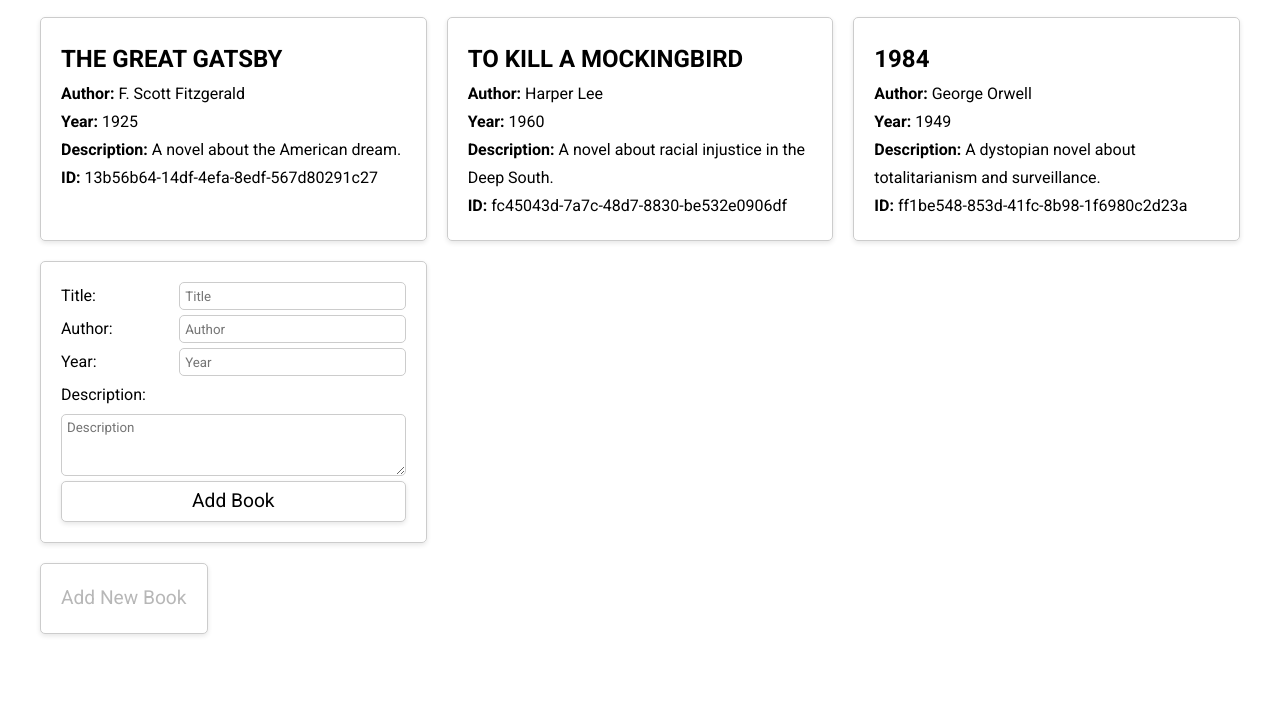
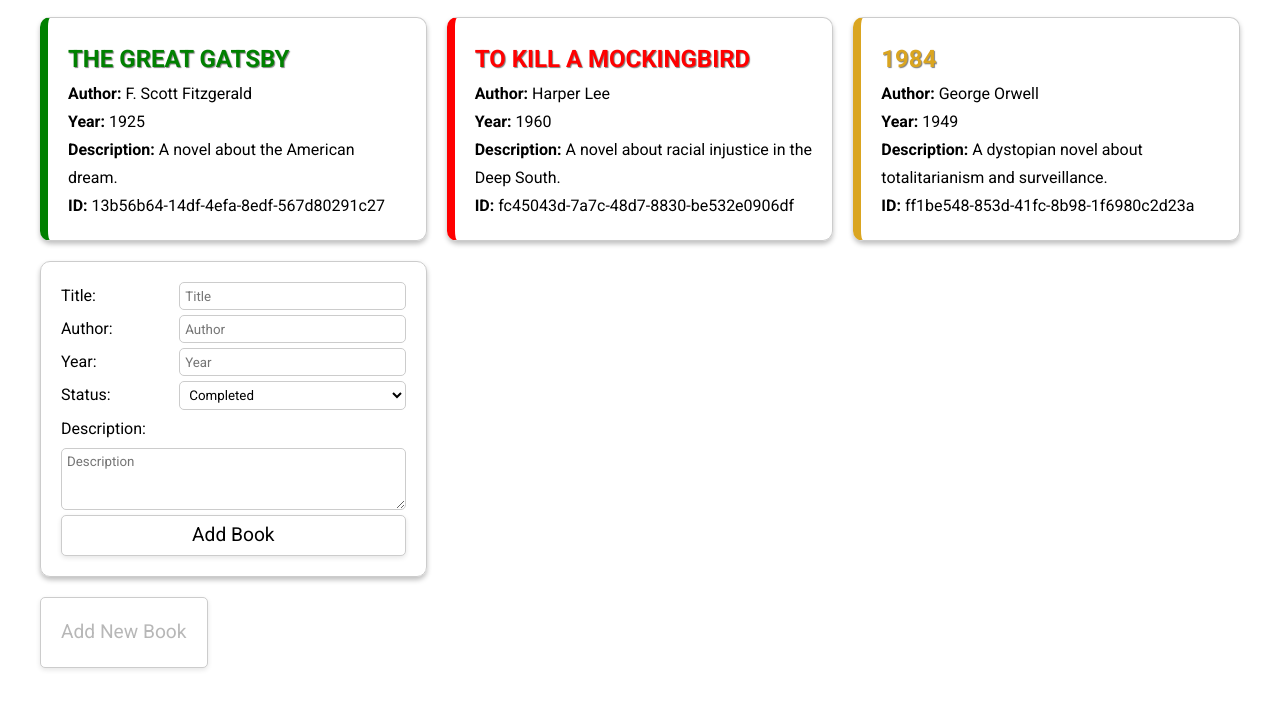
Before and after one commit to SelimMS/library, a plain HTML site: page index.html in a window 1280 px wide. Both pictures are taken after a click on the button "Add New Book". Shown: the part 80-788 px from the top of the page. Drawn offline with Linux system fonts and the light colour scheme.

Commit message:
Added colour coding to the read status of the books. Can add the read status with a drop down when adding a new book.

```diff
--- a/script.js
+++ b/script.js
@@ -3,26 +3,28 @@ const books = document.querySelector('.books')
 
 const myLibrary = [];
 
-function Book(title, author, year, description) {
+function Book(title, author, year, description, status) {
   this.title = title;
   this.author = author;
   this.year = year;
-  this.description = description
+  this.description = description;
+  this.status = status;
   this.id = crypto.randomUUID()
 }
 
-function addBookToLibrary(title, author, year, description) {
-  const newBook = new Book(title, author, year, description)
+function addBookToLibrary(title, author, year, description, status) {
+  const newBook = new Book(title, author, year, description, status)
   myLibrary.push(newBook)
 }
-addBookToLibrary('The Great Gatsby', 'F. Scott Fitzgerald', 1925, 'A novel about the American dream.')
-addBookToLibrary('To Kill a Mockingbird', 'Harper Lee', 1960, 'A novel about racial injustice in the Deep South.')
-addBookToLibrary('1984', 'George Orwell', 1949, 'A dystopian novel about totalitarianism and surveillance.')
+addBookToLibrary('The Great Gatsby', 'F. Scott Fitzgerald', 1925, 'A novel about the American dream.', 'read')
+addBookToLibrary('To Kill a Mockingbird', 'Harper Lee', 1960, 'A novel about racial injustice in the Deep South.', 'notRead')
+addBookToLibrary('1984', 'George Orwell', 1949, 'A dystopian novel about totalitarianism and surveillance.', 'reading')
 
 for (let i = 0; i < myLibrary.length; i++) {
   const book = myLibrary[i]
   const bookElement = document.createElement('div')
   bookElement.classList.add('book')
+  bookElement.classList.add(book.status)
   bookElement.innerHTML = `
   <h2 id='title'>${book.title}</h2>
   <p><strong>Author:</strong> ${book.author}</p>
@@ -51,7 +53,13 @@ newBookBtn.addEventListener('click', () => {
     <label for="authorInput">Author:</label>
     <input type="text" id="authorInput" placeholder="Author" required>
     <label for="yearInput">Year:</label>
-    <input type="number" id="yearInput" placeholder="Year" required>
+    <input type="number" id="yearInput" placeholder="Year" min="0" max="2026" required>
+    <label for="status">Status:</label>
+    <select id="status" name="status">
+      <option value="read">Completed</option>
+      <option value="notRead">Plan to read</option>
+      <option value="reading">Reading</option>
+    </select>
     <label for="descriptionInput">Description:</label>
     <textarea id="descriptionInput" placeholder="Description" required></textarea>
     <input type="button" id="saveBtn" value="Add Book">
@@ -62,6 +70,7 @@ newBookBtn.addEventListener('click', () => {
     const author = bookElement.querySelector('#authorInput').value
     const year = bookElement.querySelector('#yearInput').value
     const description = bookElement.querySelector('#descriptionInput').value
+    const status = bookElement.querySelector('#status').value
     if (!title || !author || !year || !description) {
       bookElement.querySelector('#titleInput').style.borderColor = title ? '#ccc' : 'red'
       bookElement.querySelector('#authorInput').style.borderColor = author ? '#ccc' : 'red'
@@ -70,7 +79,7 @@ newBookBtn.addEventListener('click', () => {
     } else {
       newBookBtn.disabled = false
       if (title && author && year && description) {
-        addBookToLibrary(title, author, year, description)
+        addBookToLibrary(title, author, year, description, status)
         const newBook = myLibrary[myLibrary.length - 1]
         bookElement.innerHTML = `
           <h2 id='title'>${newBook.title}</h2>
@@ -80,6 +89,7 @@ newBookBtn.addEventListener('click', () => {
           <p><strong>ID:</strong> ${newBook.id}</p>`
       }
       bookElement.classList.remove('bookForm')
+      bookElement.classList.add(status)
     }
     bookCount.innerHTML = `Total Books: <strong>${myLibrary.length}</strong>`
   })
--- a/styles.css
+++ b/styles.css
@@ -46,8 +46,8 @@
 .book {
   border: 1px solid #ccc;
   padding: 20px;
-  border-radius: 5px;
-  box-shadow: 0 2px 5px rgba(0, 0, 0, 0.1);
+  border-radius: 10px;
+  box-shadow: 0px 3px 5px rgba(0, 0, 0, 0.25);
   line-height: 1.75;
 }
 
@@ -55,6 +55,86 @@
   font-size: 1.5em;
   font-family: "Roboto", sans-serif;
   text-transform: uppercase;
+}
+
+/* Book Statuses */
+
+.read {
+  border: 1px solid #ccc;
+  border-radius: 10px;
+  padding: 20px;
+  border-left: 8px solid green;
+  box-shadow: 0px 3px 5px rgba(0, 0, 0, 0.25);
+  line-height: 1.75;
+}
+
+.notRead {
+  border: 1px solid #ccc;
+  border-radius: 10px;
+  padding: 20px;
+  border-left: 8px solid red;
+  box-shadow: 0px 3px 5px rgba(0, 0, 0, 0.25);
+  line-height: 1.75;
+}
+
+.reading {
+  border: 1px solid #ccc;
+  border-radius: 10px;
+  padding: 20px;
+  border-left: 8px solid goldenrod;
+  box-shadow: 0px 3px 5px rgba(0, 0, 0, 0.25);
+  line-height: 1.75;
+}
+
+.read #title {
+  font-size: 1.5em;
+  font-family: "Roboto", sans-serif;
+  text-transform: uppercase;
+  color: green;
+  text-shadow: 1px 1px 1px rgba(0, 0, 0, 0.5);
+}
+
+.notRead #title {
+  font-size: 1.5em;
+  font-family: "Roboto", sans-serif;
+  text-transform: uppercase;
+  color: red;
+  text-shadow: 1px 1px 1px rgba(0, 0, 0, 0.5);
+}
+
+.reading #title {
+  font-size: 1.5em;
+  font-family: "Roboto", sans-serif;
+  text-transform: uppercase;
+  color: goldenrod;
+  text-shadow: 1px 1px 1px rgba(0, 0, 0, 0.5);
+}
+
+.read:hover {
+  border: 1px solid green;
+  border-radius: 10px;
+  padding: 20px;
+  border-left: 8px solid green;
+  box-shadow: 0px 3px 5px rgba(0, 0, 0, 0.25);
+  line-height: 1.75;
+}
+
+.notRead:hover {
+  border: 1px solid red;
+  border-radius: 10px;
+  padding: 20px;
+  border-left: 8px solid red;
+  box-shadow: 0px 3px 5px rgba(0, 0, 0, 0.25);
+  line-height: 1.75;
+}
+
+.reading:hover {
+  border: 1px solid goldenrod;
+  border-radius: 10px;
+  padding: 20px;
+  border-left: 8px solid goldenrod;
+  box-shadow: 0px 3px 5px rgba(0, 0, 0, 0.25);
+  line-height: 1.75;
 }
 
 .book p {
@@ -66,6 +146,14 @@
   grid-template-columns: 1fr 2fr;
   gap: 5px;
   font-family: "Roboto", sans-serif;
+}
+
+select {
+  font-family: "Roboto", sans-serif;
+  border-radius: 5px;
+  padding: 5px;
+  background-color: white;
+  border: 1px solid #ccc;
 }
 
 #saveBtn {
```
